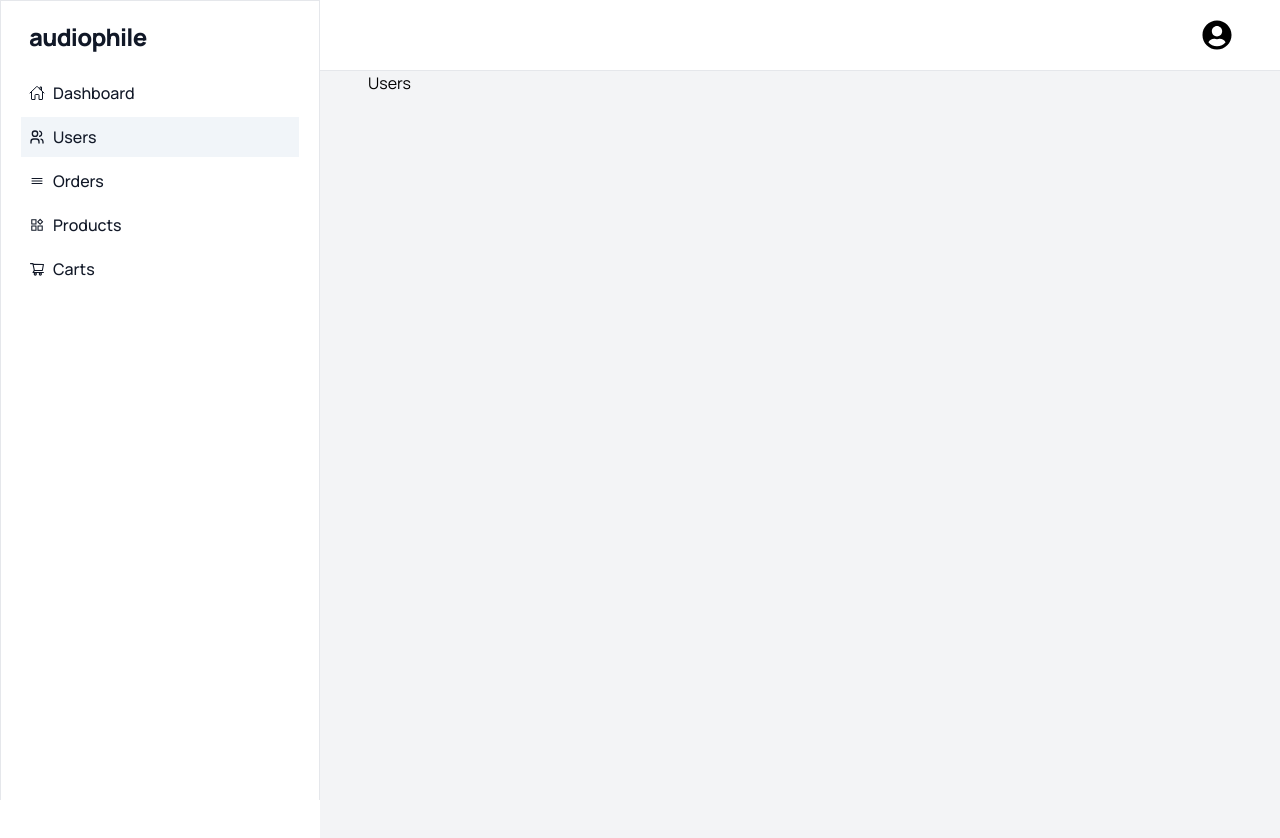
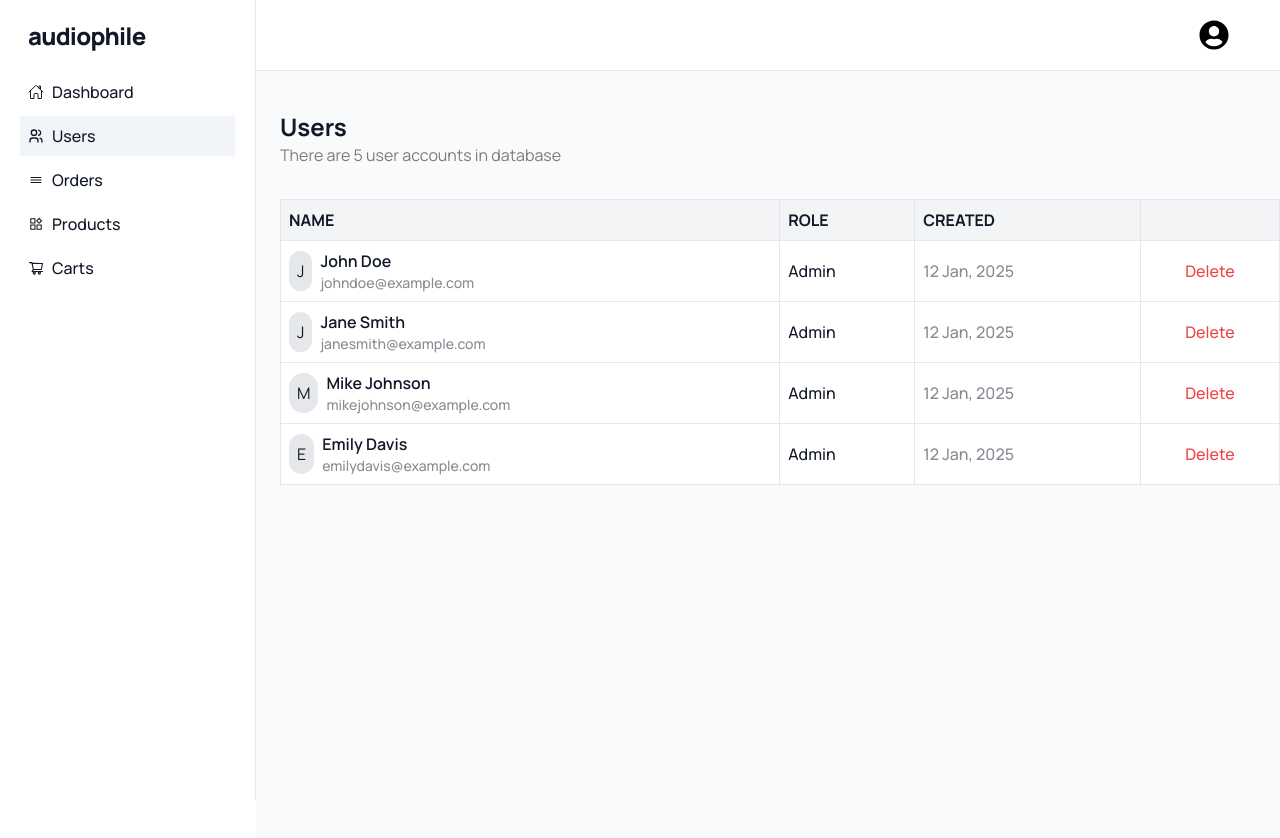
Before and after one commit to zetmosoma10/audiophile-admin, a React (Vite) app: page /users in a window 1280 px wide. Shown: the top 838 px of the page. Built offline with nearby package versions, Linux system fonts and the light colour scheme.

Commit message:
add user page

```diff
--- a/src/AppLayout.jsx
+++ b/src/AppLayout.jsx
@@ -4,16 +4,14 @@ import SideBar from "./components/SideBar";
 
 function AppLayout() {
   return (
-    <main className="grid md:grid-cols-4">
-      <aside className="col-span-1 h-screen bg-white border  hidden  md:block">
+    <main className="grid md:grid-cols-4 large_tablet:grid-cols-5">
+      <aside className="hidden h-screen col-span-1 bg-white border-r md:block">
         <SideBar />
       </aside>
-      <div className="col-span-3">
+      <div className="col-span-3 large_tablet:col-span-4">
         <NavBar />
-        <div className="bg-gray-100 min-h-screen">
-          <div className="max-container">
-            <Outlet />
-          </div>
+        <div className="min-h-screen pt-10 bg-slate-50">
+          <Outlet />
         </div>
       </div>
     </main>
--- a/src/components/NavBar.jsx
+++ b/src/components/NavBar.jsx
@@ -1,11 +1,12 @@
-import { useState } from "react";
+import { useEffect, useState } from "react";
 import { FaUserCircle } from "react-icons/fa";
 import { GiHamburgerMenu } from "react-icons/gi";
-import { Link } from "react-router-dom";
+import { Link, useLocation } from "react-router-dom";
 import SideBar from "./SideBar";
 
 const NavBar = () => {
   const [isSidebarOpen, setIsSidebarOpen] = useState(false);
+  const location = useLocation();
 
   const openSidebar = () => {
     setIsSidebarOpen(true);
@@ -14,6 +15,10 @@ const NavBar = () => {
   const closeSidebar = () => {
     setIsSidebarOpen(false);
   };
+
+  useEffect(() => {
+    closeSidebar();
+  }, [location.pathname]);
 
   return (
     <header className="bg-white border-b ">
@@ -30,7 +35,7 @@ const NavBar = () => {
         <FaUserCircle size={30} />
       </nav>
       {isSidebarOpen && (
-        <div className="fixed inset-0 flex md:hidden">
+        <div className="fixed inset-0 z-10 flex md:hidden">
           <div
             onClick={closeSidebar}
             className="fixed inset-0 bg-black opacity-50"
--- a/src/components/SideBar.jsx
+++ b/src/components/SideBar.jsx
@@ -4,7 +4,7 @@ import { IoAddSharp } from "react-icons/io5";
 
 const SideBar = ({ closeSidebar }) => {
   return (
-    <div className="min-h-screen px-5 pt-5 bg-white">
+    <div className="min-h-screen px-5 pt-5 bg-white ">
       <div className="flex items-center justify-between">
         <Link
           to="/"
--- a/src/pages/Users.jsx
+++ b/src/pages/Users.jsx
@@ -1,5 +1,59 @@
+const usersData = [
+  { id: 1, name: "John Doe", email: "johndoe@example.com" },
+  { id: 2, name: "Jane Smith", email: "janesmith@example.com" },
+  { id: 3, name: "Mike Johnson", email: "mikejohnson@example.com" },
+  { id: 4, name: "Emily Davis", email: "emilydavis@example.com" },
+];
+
 const Users = () => {
-  return <div>Users</div>;
+  return (
+    <section className="md:ml-6">
+      <div className="max-container md:mx-0 max-w-0">
+        <h3 className="text-2xl font-bold text-gray-900">Users</h3>
+        <p className="opacity-50">There are 5 user accounts in database</p>
+      </div>
+      <div className="w-full mt-8 overflow-x-auto">
+        <table className="w-full bg-white border border-collapse border-gray-300 ">
+          <thead className="overflow-hidden">
+            <tr className="text-left text-gray-900 uppercase bg-gray-100">
+              <th className="p-2 border">Name</th>
+              <th className="p-2 border">Role</th>
+              <th className="p-2 border">Created</th>
+              <th className="p-2 border"></th>
+            </tr>
+          </thead>
+          <tbody>
+            {usersData.map((user) => (
+              <tr key={user.id} className="text-gray-900 ">
+                <td className="p-2 border">
+                  <div className="flex items-center space-x-2">
+                    <div className="p-2 bg-gray-200 rounded-full">
+                      {user.name[0]}
+                    </div>
+                    <div>
+                      <p className="text-base font-semibold">{user.name}</p>
+                      <p className="text-sm font-medium opacity-50">
+                        {user.email}
+                      </p>
+                    </div>
+                  </div>
+                </td>
+                <td className="p-2 font-medium border">Admin</td>
+                <td className="p-2 font-medium border opacity-50">
+                  12 Jan, 2025
+                </td>
+                <td className="p-2 font-medium text-center border">
+                  <button className="text-red-500 bg-transparent border-none hover:text-red-600">
+                    Delete
+                  </button>
+                </td>
+              </tr>
+            ))}
+          </tbody>
+        </table>
+      </div>
+    </section>
+  );
 };
 
 export default Users;
```
